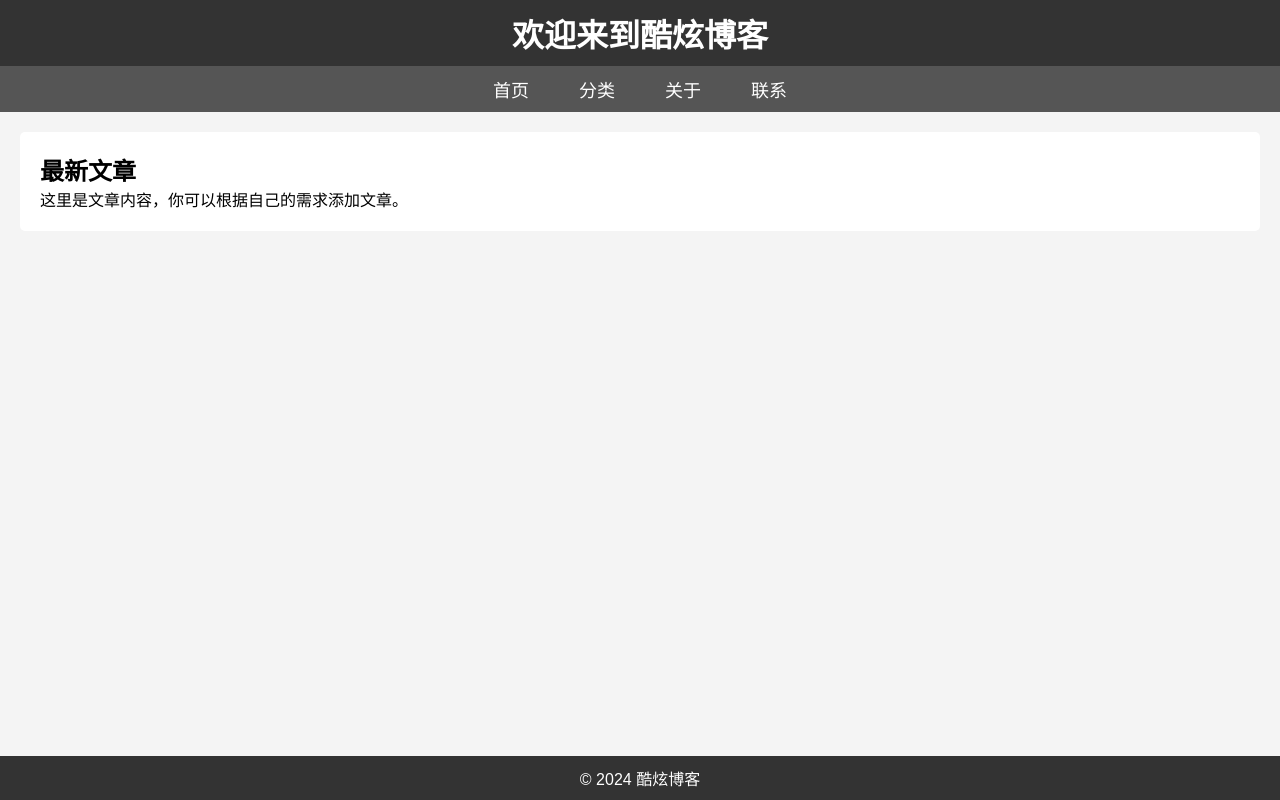
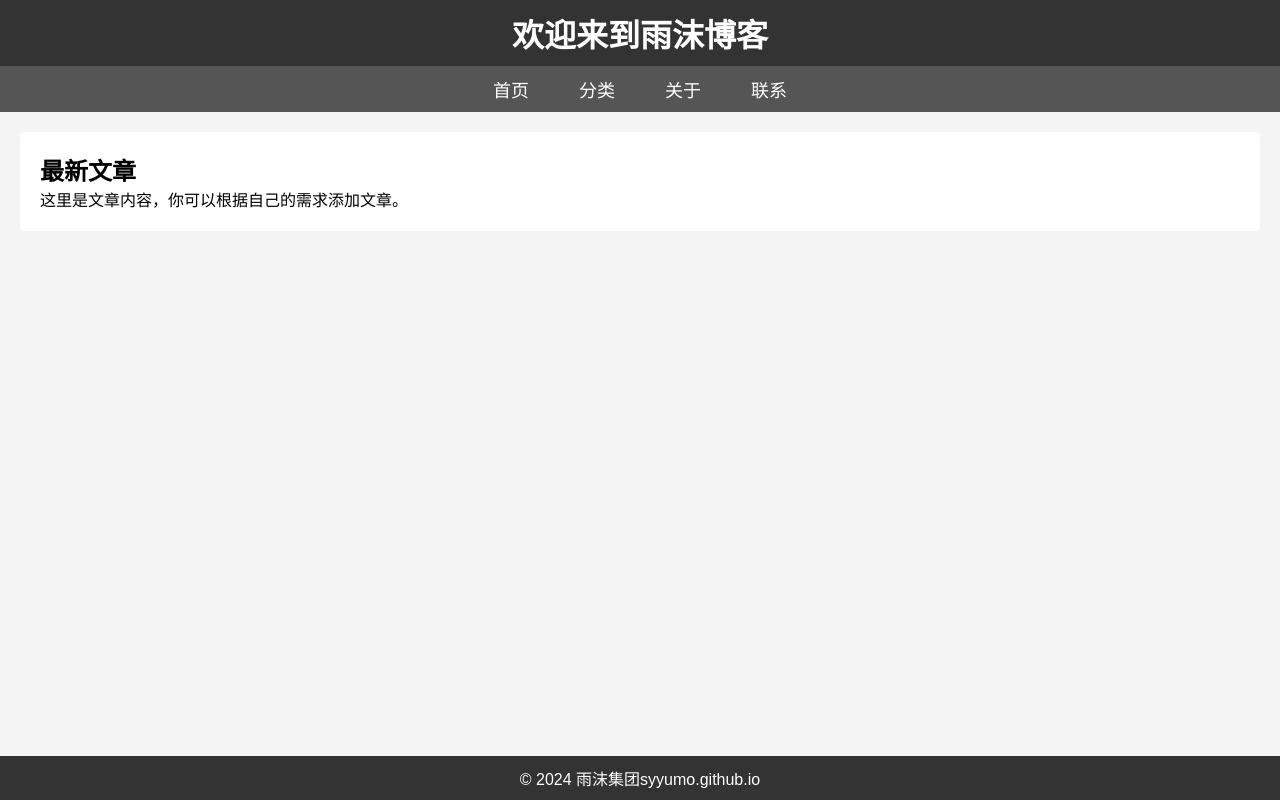
Before and after one commit to SYYUMO/syyumo.github.io, a plain HTML site: page index.html in a window 1280 px wide. Drawn offline with Linux system fonts and the light colour scheme.

Commit message:
Update index.html

```diff
--- a/index.html
+++ b/index.html
@@ -3,7 +3,7 @@
 <head>
     <meta charset="UTF-8">
     <meta name="viewport" content="width=device-width, initial-scale=1.0">
-    <title>酷炫博客</title>
+    <title>雨墨集团博客-雨墨SY</title>
     <style>
         * {
             margin: 0;
@@ -106,14 +106,14 @@
 </head>
 <body>
     <div class="header">
-        <h1>欢迎来到酷炫博客</h1>
+        <h1>欢迎来到雨沫博客</h1>
     </div>
     <div class="nav">
         <ul>
             <li><a href="#">首页</a></li>
             <li><a href="#">分类</a></li>
             <li><a href="#">关于</a></li>
-            <li><a href="#">联系</a></li>
+            <li><a href="mailto:xiayu20210626@163.com">联系</a></li>
         </ul>
     </div>
     <div class="main">
@@ -122,7 +122,7 @@
         <!-- 更多文章内容 -->
     </div>
     <div class="footer">
-        &copy; 2024 酷炫博客
+        &copy; 2024 雨沫集团syyumo.github.io
     </div>
 </body>
 </html>
```
